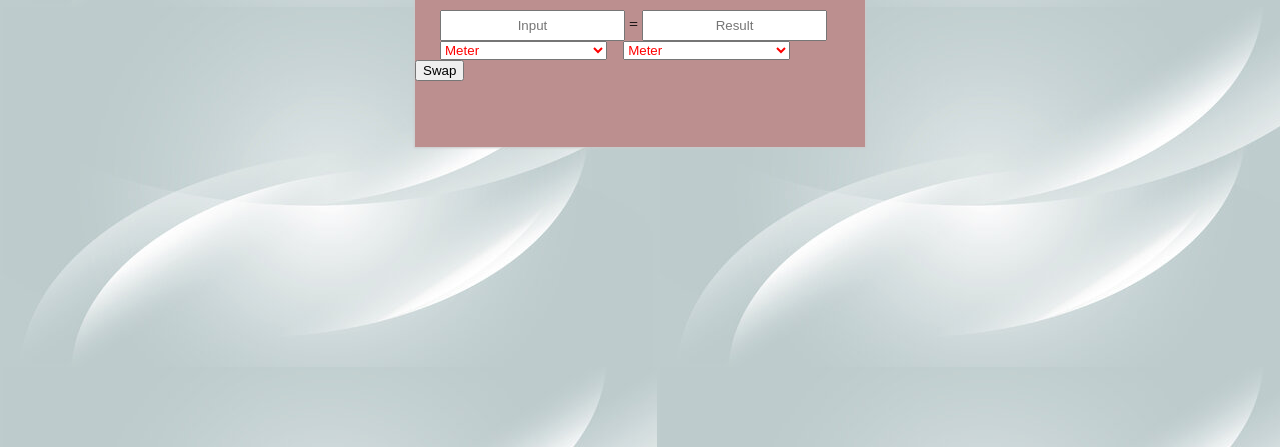
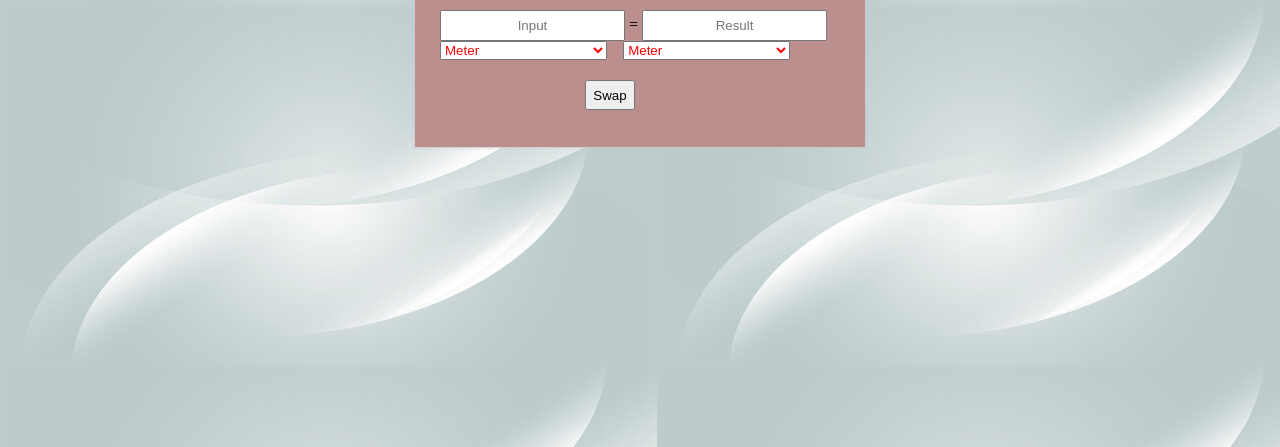
Before and after one commit to PrasannaKatabattini/-COB-WebDevelopement-Unit-Convertor, a plain HTML site: page index.html in a window 1280 px wide. Shown: the part 353-800 px from the top of the page. Drawn offline with Linux system fonts and the light colour scheme.

Commit message:
Update style.css

```diff
--- a/style.css
+++ b/style.css
@@ -37,3 +37,9 @@ input{
 #resultType{
     margin-left:12.5px;
 }
+.swapper{
+    margin-left:170px;
+    margin-top:20px;
+    width:50px;
+    height:30px;
+}
```
